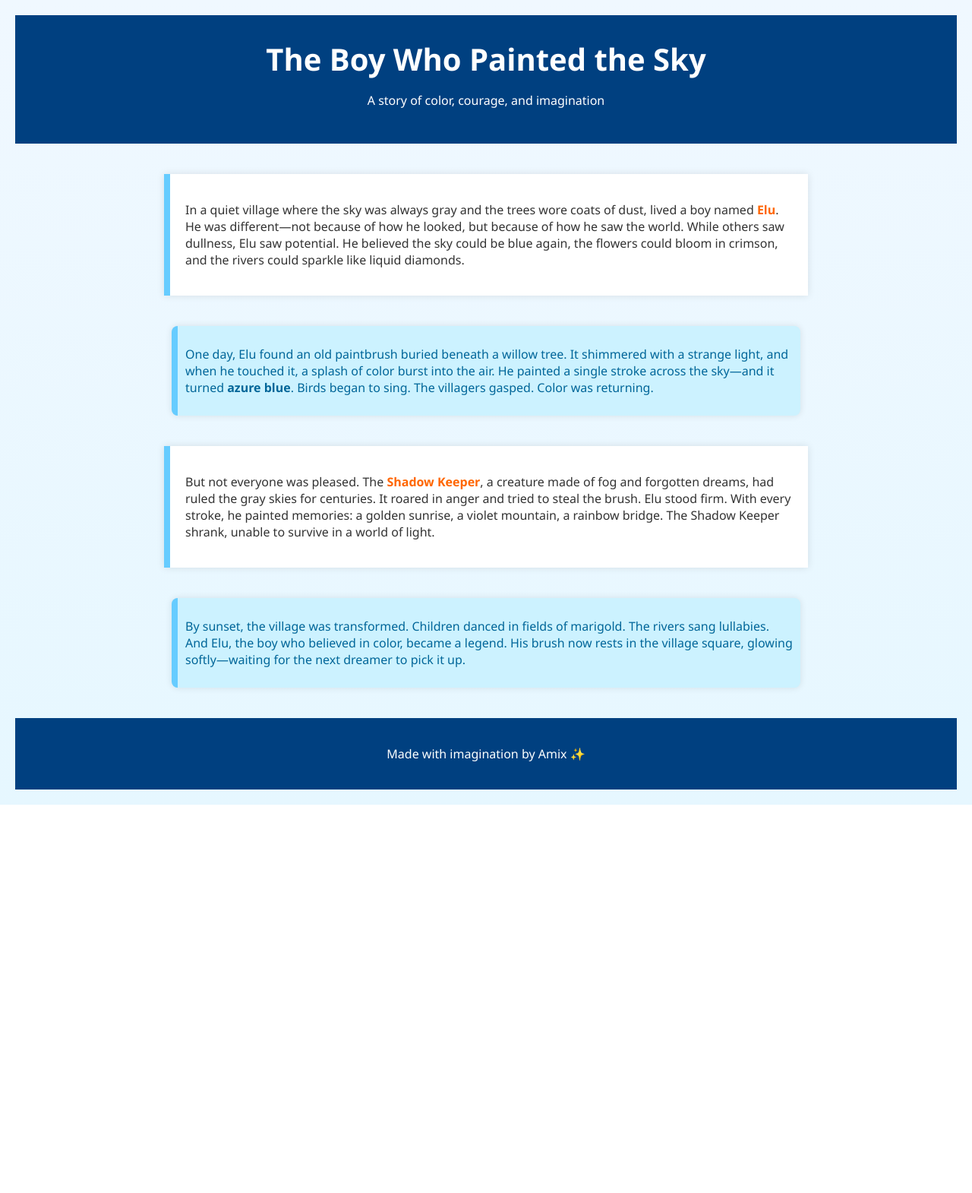
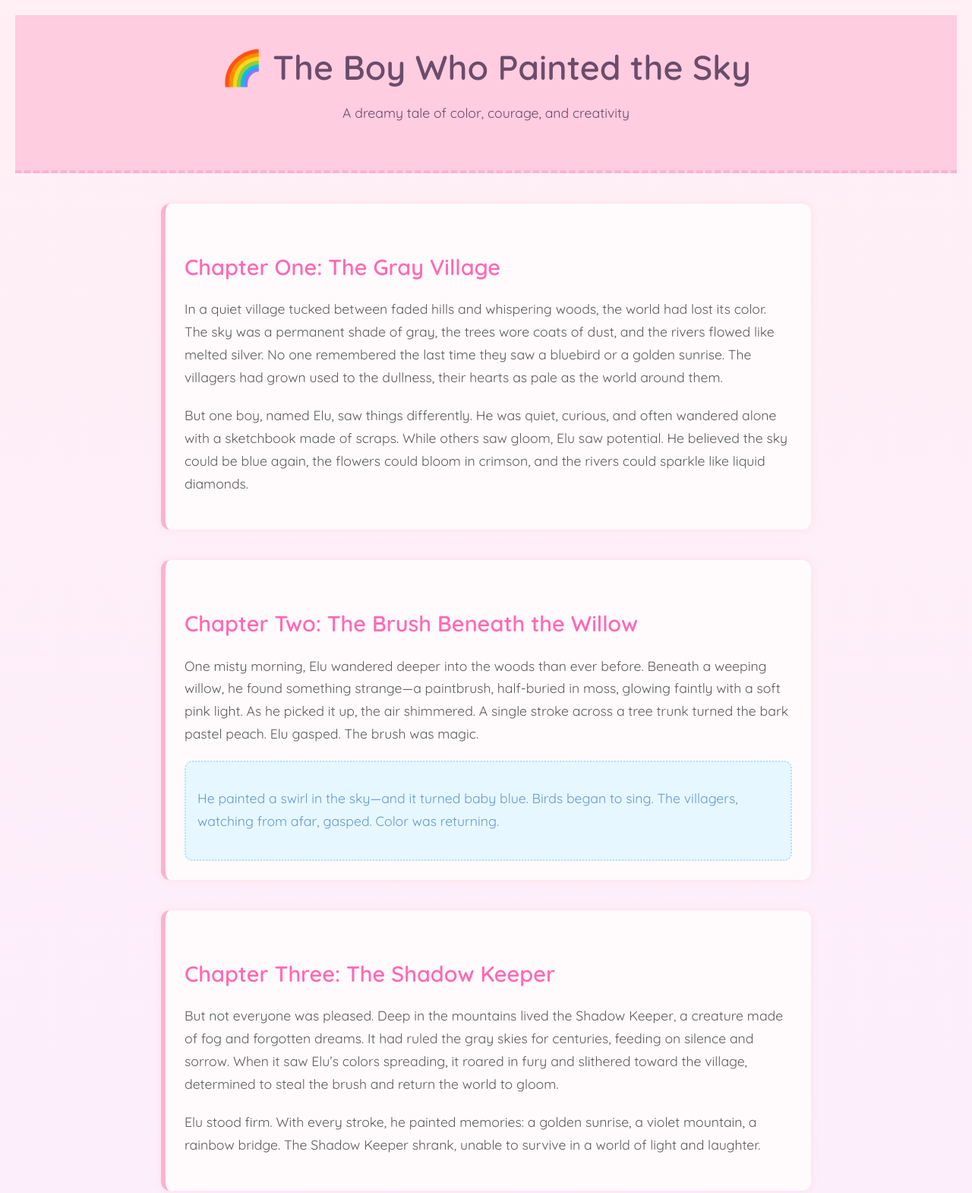
Before and after one commit to amix-eni/amix-eni.github.io, a plain HTML site: page index.html in a window 1280 px wide. Shown: the top 1570 px of the page at 76% size. Before the commit the page ends 1059 px from the top, so only its background shows below. Drawn offline with Linux system fonts and the light colour scheme.

Commit message:
Update index.html

```diff
--- a/index.html
+++ b/index.html
@@ -3,47 +3,60 @@
 <head>
   <meta charset="UTF-8">
   <title>The Boy Who Painted the Sky</title>
+  <link href="https://fonts.googleapis.com/css2?family=Quicksand:wght@400;600&display=swap" rel="stylesheet">
   <style>
     body {
       margin: 0;
-      font-family: 'Segoe UI', sans-serif;
-      background: linear-gradient(to bottom, #f0f8ff, #e6f7ff);
-      color: #333;
+      font-family: 'Quicksand', sans-serif;
+      background: linear-gradient(to bottom, #fff0f5, #fceeff);
+      color: #5c5c5c;
       padding: 20px;
     }
     header {
-      background-color: #004080;
-      color: white;
-      padding: 30px;
+      background-color: #ffcce0;
+      color: #6b4c6b;
+      padding: 40px;
       text-align: center;
+      border-bottom: 4px dashed #f8b3d0;
     }
     h1 {
-      font-size: 2.5em;
+      font-size: 2.8em;
       margin: 0;
+      font-weight: 600;
     }
-    .section {
+    h2 {
+      color: #ff69b4;
+      font-size: 1.8em;
+      margin-top: 40px;
+    }
+    p {
+      font-size: 1.1em;
+      line-height: 1.7;
+      margin-bottom: 20px;
+    }
+    .chapter {
       margin: 40px auto;
       max-width: 800px;
-      padding: 20px;
-      border-left: 8px solid #66ccff;
-      background-color: #ffffff;
-      box-shadow: 0 0 10px rgba(0,0,0,0.1);
-    }
-    .highlight {
-      color: #ff6600;
-      font-weight: bold;
+      padding: 25px;
+      background-color: #fffafc;
+      border-left: 6px solid #f8b3d0;
+      box-shadow: 0 0 12px rgba(255, 182, 193, 0.3);
+      border-radius: 12px;
     }
     .magic {
-      background-color: #ccf2ff;
-      padding: 10px;
-      border-radius: 8px;
-      color: #006699;
+      background-color: #e6f7ff;
+      padding: 15px;
+      border-radius: 10px;
+      color: #6699cc;
+      border: 2px dotted #b3e0ff;
     }
     footer {
       text-align: center;
       padding: 20px;
-      background-color: #004080;
-      color: white;
+      background-color: #ffcce0;
+      color: #6b4c6b;
+      font-size: 0.9em;
+      border-top: 4px dashed #f8b3d0;
       margin-top: 40px;
     }
   </style>
@@ -51,28 +64,38 @@
 <body>
 
   <header>
-    <h1>The Boy Who Painted the Sky</h1>
-    <p>A story of color, courage, and imagination</p>
+    <h1>🌈 The Boy Who Painted the Sky</h1>
+    <p>A dreamy tale of color, courage, and creativity</p>
   </header>
 
-  <div class="section">
-    <p>In a quiet village where the sky was always gray and the trees wore coats of dust, lived a boy named <span class="highlight">Elu</span>. He was different—not because of how he looked, but because of how he saw the world. While others saw dullness, Elu saw potential. He believed the sky could be blue again, the flowers could bloom in crimson, and the rivers could sparkle like liquid diamonds.</p>
+  <div class="chapter">
+    <h2>Chapter One: The Gray Village</h2>
+    <p>In a quiet village tucked between faded hills and whispering woods, the world had lost its color. The sky was a permanent shade of gray, the trees wore coats of dust, and the rivers flowed like melted silver. No one remembered the last time they saw a bluebird or a golden sunrise. The villagers had grown used to the dullness, their hearts as pale as the world around them.</p>
+    <p>But one boy, named Elu, saw things differently. He was quiet, curious, and often wandered alone with a sketchbook made of scraps. While others saw gloom, Elu saw potential. He believed the sky could be blue again, the flowers could bloom in crimson, and the rivers could sparkle like liquid diamonds.</p>
   </div>
 
-  <div class="section magic">
-    <p>One day, Elu found an old paintbrush buried beneath a willow tree. It shimmered with a strange light, and when he touched it, a splash of color burst into the air. He painted a single stroke across the sky—and it turned <strong>azure blue</strong>. Birds began to sing. The villagers gasped. Color was returning.</p>
+  <div class="chapter">
+    <h2>Chapter Two: The Brush Beneath the Willow</h2>
+    <p>One misty morning, Elu wandered deeper into the woods than ever before. Beneath a weeping willow, he found something strange—a paintbrush, half-buried in moss, glowing faintly with a soft pink light. As he picked it up, the air shimmered. A single stroke across a tree trunk turned the bark pastel peach. Elu gasped. The brush was magic.</p>
+    <div class="magic">
+      <p>He painted a swirl in the sky—and it turned baby blue. Birds began to sing. The villagers, watching from afar, gasped. Color was returning.</p>
+    </div>
   </div>
 
-  <div class="section">
-    <p>But not everyone was pleased. The <span class="highlight">Shadow Keeper</span>, a creature made of fog and forgotten dreams, had ruled the gray skies for centuries. It roared in anger and tried to steal the brush. Elu stood firm. With every stroke, he painted memories: a golden sunrise, a violet mountain, a rainbow bridge. The Shadow Keeper shrank, unable to survive in a world of light.</p>
+  <div class="chapter">
+    <h2>Chapter Three: The Shadow Keeper</h2>
+    <p>But not everyone was pleased. Deep in the mountains lived the Shadow Keeper, a creature made of fog and forgotten dreams. It had ruled the gray skies for centuries, feeding on silence and sorrow. When it saw Elu’s colors spreading, it roared in fury and slithered toward the village, determined to steal the brush and return the world to gloom.</p>
+    <p>Elu stood firm. With every stroke, he painted memories: a golden sunrise, a violet mountain, a rainbow bridge. The Shadow Keeper shrank, unable to survive in a world of light and laughter.</p>
   </div>
 
-  <div class="section magic">
-    <p>By sunset, the village was transformed. Children danced in fields of marigold. The rivers sang lullabies. And Elu, the boy who believed in color, became a legend. His brush now rests in the village square, glowing softly—waiting for the next dreamer to pick it up.</p>
+  <div class="chapter">
+    <h2>Chapter Four: The Festival of Color</h2>
+    <p>By sunset, the village was transformed. Children danced in fields of marigold. The rivers sang lullabies. The houses were painted in pastel pinks, mint greens, and lavender blues. The villagers held a festival, wearing flower crowns and painting their faces with joy.</p>
+    <p>Elu, the boy who believed in color, became a legend. His brush now rests in the village square, glowing softly—waiting for the next dreamer to pick it up.</p>
   </div>
 
   <footer>
-    <p>Made with imagination by Amix ✨</p>
+    <p>Made with sparkle and sass by Amix 💖</p>
   </footer>
 
 </body>
```
